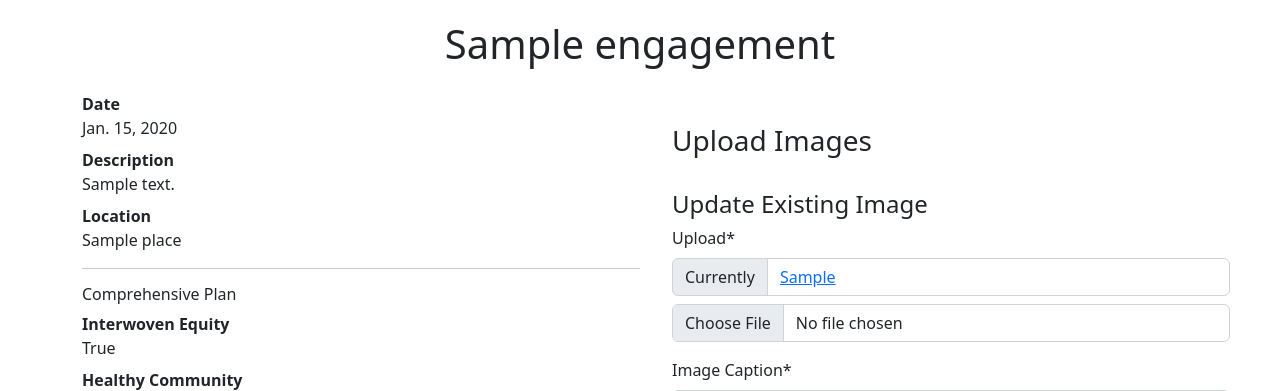
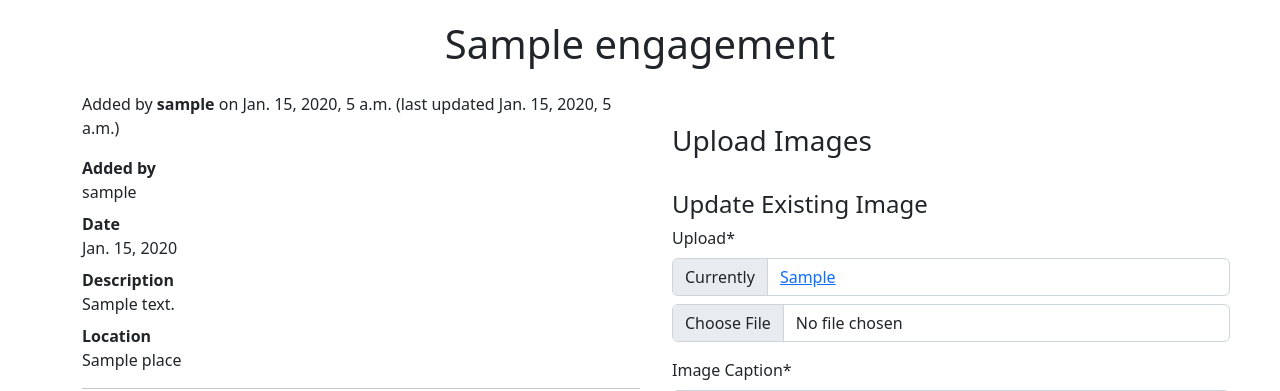
Before and after one commit to HOPE-for-Heat-Resilience-Roanoke/hope-hub, a Django app: page /events/1 in a window 1280 px wide. Shown: the part 56-447 px from the top of the page. Run offline with Django 4.2, Linux system fonts and the light colour scheme; a user stored in the database is signed in; tables that the repository leaves empty hold one stand-in row (values such as "Sample post"); parts of the project's set-up code (start-up, migrations or seed data) failed here and were passed over; some libraries are stand-ins or nearby versions.

Commit message:
Show who created the engagements

```diff
--- a/server/hope_hub/templates/events/engagement_detail.html
+++ b/server/hope_hub/templates/events/engagement_detail.html
@@ -48,8 +48,12 @@
 
   <div class="flex">
     <div class="flex-item col-md-6">
+      <p>Added by <strong>{{ engagement.created_by.username }}</strong> on {{ engagement.created }} (last updated {{ engagement.updated }})</p>
 
       <dl>
+        <dt>Added by</dt>
+        <dd>{{ engagement.created_by.username }}</dd>
+
         <dt>Date</dt>
         <dd>{{ engagement.date }}</dd>
 
--- a/server/hope_hub/templates/events/engagement_list.html
+++ b/server/hope_hub/templates/events/engagement_list.html
@@ -19,13 +19,15 @@
 
 {% if other_objects %}
   <h4>Engagements By Other Users</h4>
+  <ul>
   {% for engagement in other_objects %}
     <li>
       <a href="{% url 'events:detail' engagement.pk %}">
         {{ engagement.date }} {{ engagement.title }}
-      </a>
+      </a><span> added by {{ engagement.created_by.username }}</span>
     </li>
   {% endfor %}
+  </ul>
 {% endif %}
 
 <p>
```
Also changed, not shown: server/hope_hub/events/migrations/0015_alter_engagement_conn_future_and_more.py (added).
